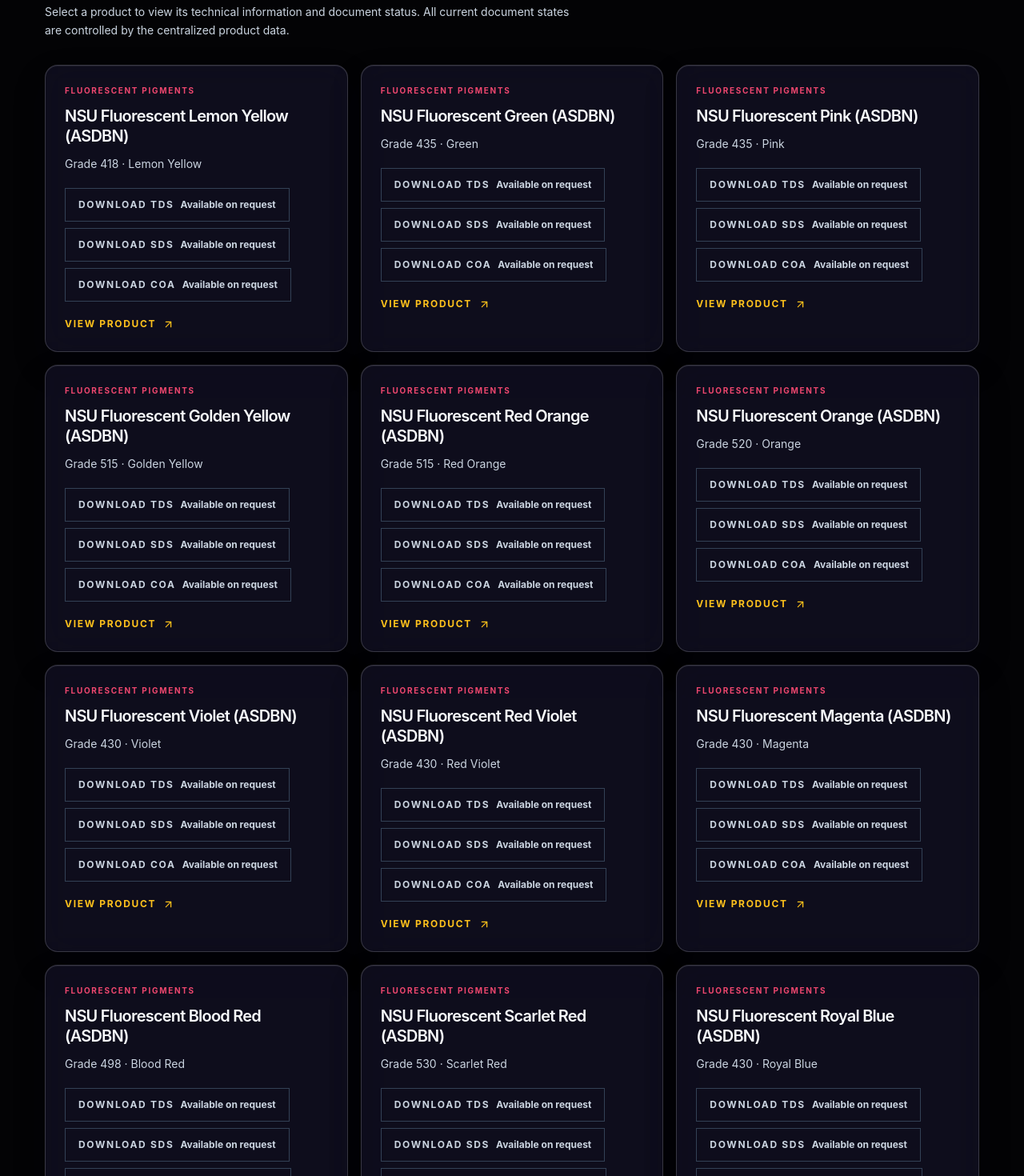
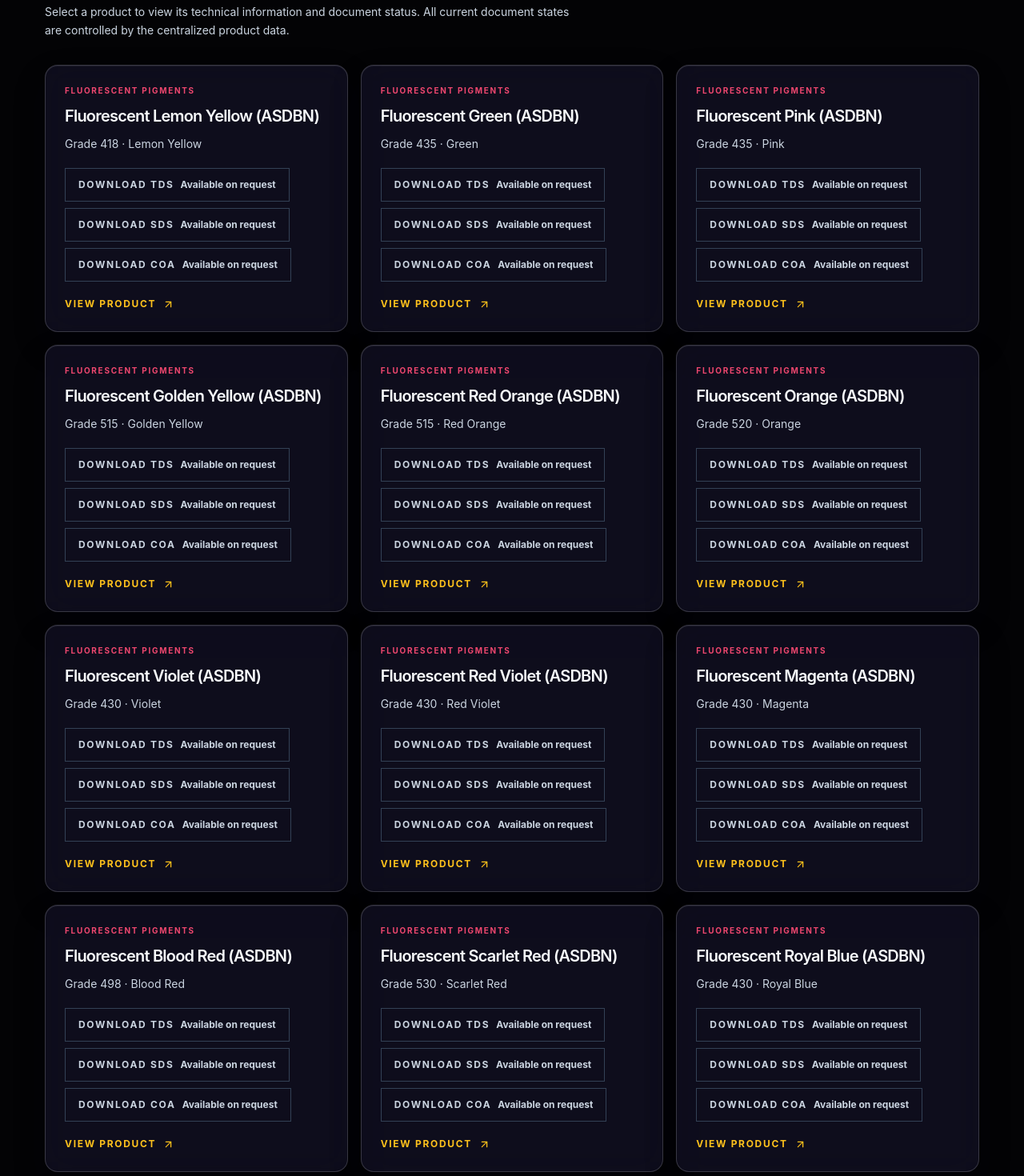
Before and after one commit to aman7677/NSU, a React (Vite) app: page /technical-resources in a window 1280 px wide. Shown: the part 1100-2570 px from the top of the page at 80% size. Built offline with nearby package versions, Linux system fonts and the light colour scheme.

Commit message:
feat: update fluorescent pigment names for consistency by removing 'NSU' prefix

```diff
--- a/src/data/products.js
+++ b/src/data/products.js
@@ -112,67 +112,67 @@
 
 export const nsuFluorescentPigments = [
   createFluorescentProduct({
-    name: 'NSU Fluorescent Lemon Yellow',
+    name: 'Fluorescent Lemon Yellow',
     grade: 418,
     shade: 'Lemon Yellow',
   }),
   createFluorescentProduct({
-    name: 'NSU Fluorescent Green',
+    name: 'Fluorescent Green',
     grade: 435,
     shade: 'Green',
   }),
   createFluorescentProduct({
-    name: 'NSU Fluorescent Pink',
+    name: 'Fluorescent Pink',
     grade: 435,
     shade: 'Pink',
   }),
   createFluorescentProduct({
-    name: 'NSU Fluorescent Golden Yellow',
+    name: 'Fluorescent Golden Yellow',
     grade: 515,
     shade: 'Golden Yellow',
   }),
   createFluorescentProduct({
-    name: 'NSU Fluorescent Red Orange',
+    name: 'Fluorescent Red Orange',
     grade: 515,
     shade: 'Red Orange',
   }),
   createFluorescentProduct({
-    name: 'NSU Fluorescent Orange',
+    name: 'Fluorescent Orange',
     grade: 520,
     shade: 'Orange',
   }),
   createFluorescentProduct({
-    name: 'NSU Fluorescent Violet',
+    name: 'Fluorescent Violet',
     grade: 430,
     shade: 'Violet',
   }),
   createFluorescentProduct({
-    name: 'NSU Fluorescent Red Violet',
+    name: 'Fluorescent Red Violet',
     grade: 430,
     shade: 'Red Violet',
   }),
   createFluorescentProduct({
-    name: 'NSU Fluorescent Magenta',
+    name: 'Fluorescent Magenta',
     grade: 430,
     shade: 'Magenta',
   }),
   createFluorescentProduct({
-    name: 'NSU Fluorescent Blood Red',
+    name: 'Fluorescent Blood Red',
     grade: 498,
     shade: 'Blood Red',
   }),
   createFluorescentProduct({
-    name: 'NSU Fluorescent Scarlet Red',
+    name: 'Fluorescent Scarlet Red',
     grade: 530,
     shade: 'Scarlet Red',
   }),
   createFluorescentProduct({
-    name: 'NSU Fluorescent Royal Blue',
+    name: 'Fluorescent Royal Blue',
     grade: 430,
     shade: 'Royal Blue',
   }),
   createFluorescentProduct({
-    name: 'NSU Fluorescent Tor Blue',
+    name: 'Fluorescent Tor Blue',
     grade: 430,
     shade: 'Tor Blue',
   }),
```
